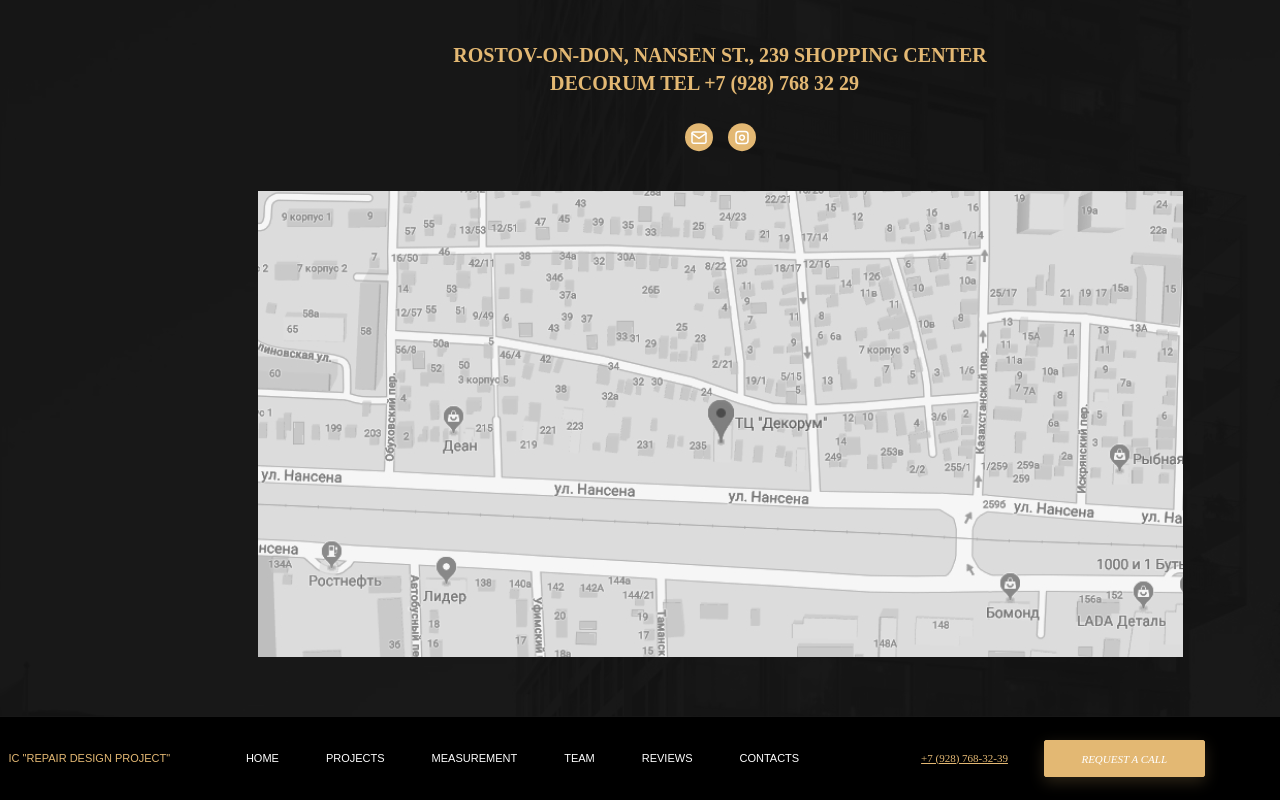
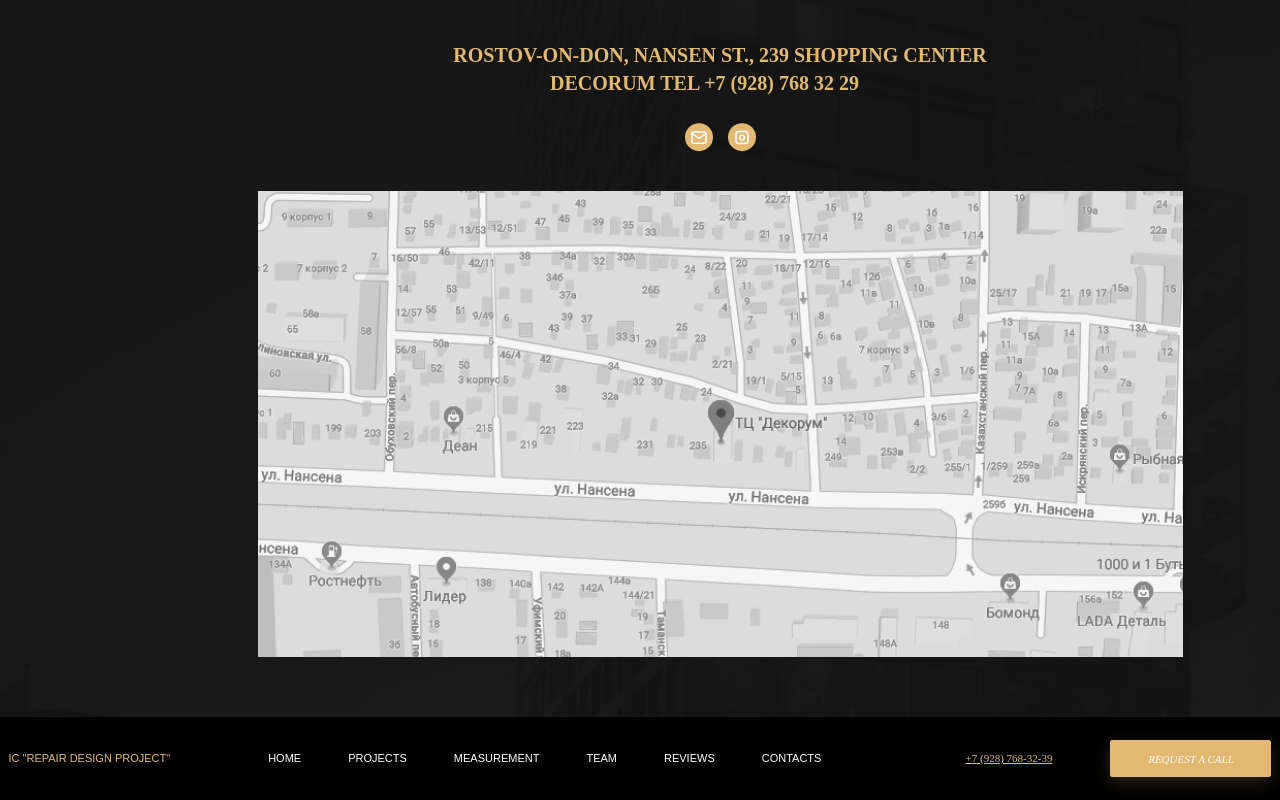
Before and after one commit to V-Kilin/FIrst-page, a plain HTML site: page index.html in a window 1280 px wide. Shown: the part 5333-6133 px from the top of the page. Drawn offline with Linux system fonts and the light colour scheme; files whose address does not match are found by name.

Commit message:
my commit

```diff
--- a/index.html
+++ b/index.html
@@ -542,7 +542,7 @@
           </ul>
         </nav>
         <span class="phone">+7 (928) 768-32-39</span>
-        <button type="button" class="button-footer">Request a call</button><span></span>
+        <button type="button" class="button-footer">Request a call</button>
        </div>
       </main>
     </footer>
```
